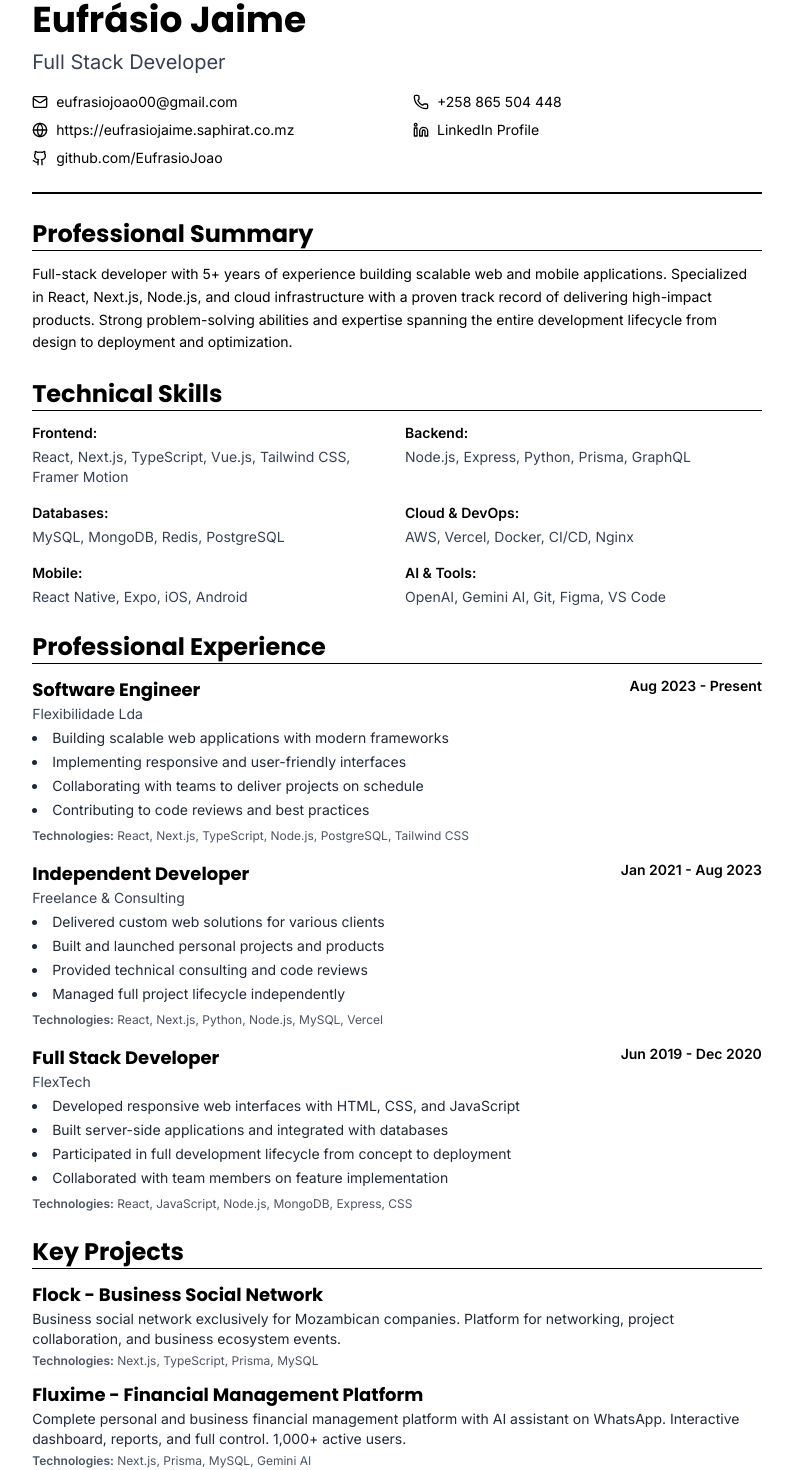
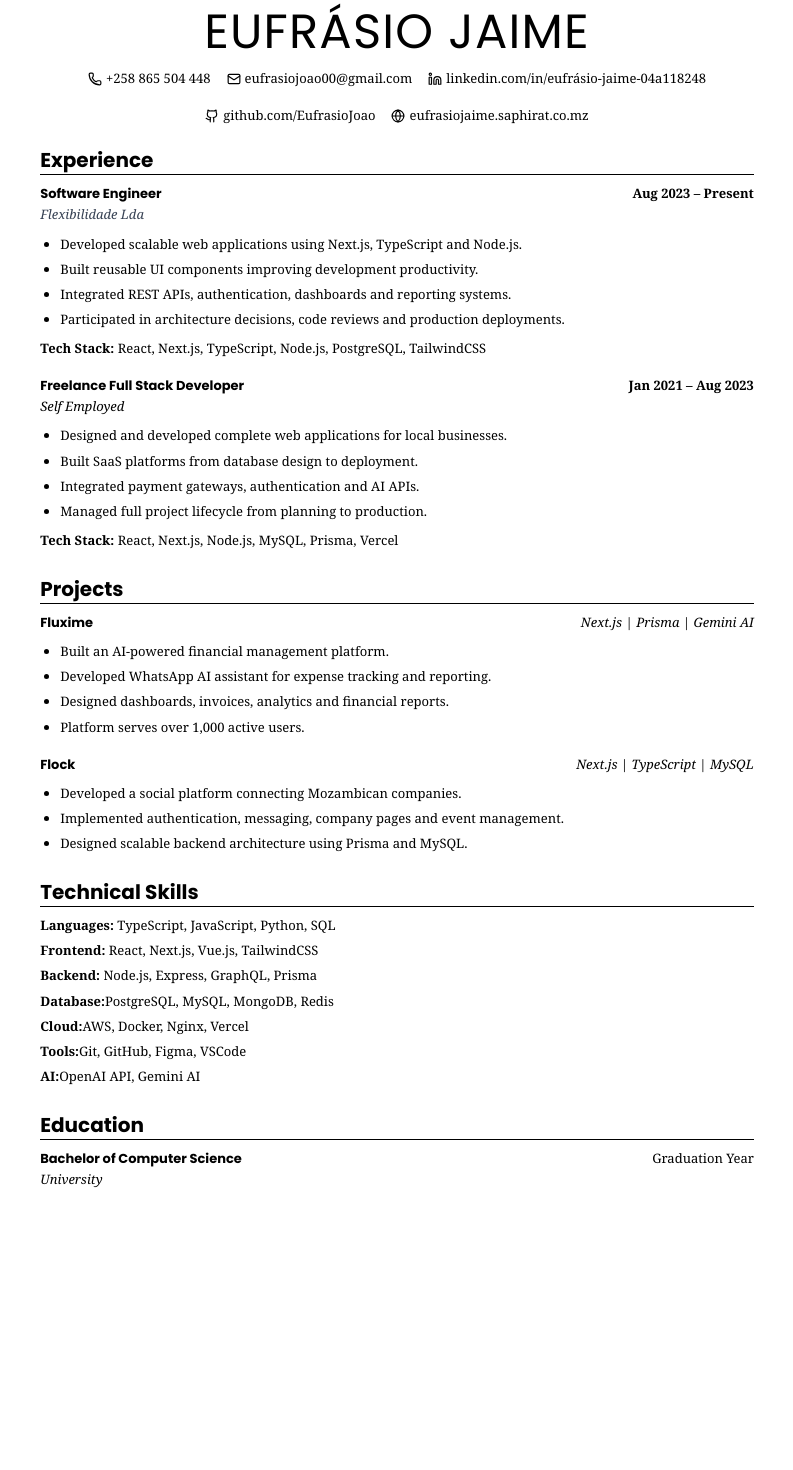
Before and after one commit to EufrasioJoao/my-portfolio-2.0, a Next.js app: page /resume in a window 1280 px wide. Shown: the part 32-1502 px from the top of the page, without its empty margins (243-1036 px from the left). After the commit the page ends 1262 px from the top, so only its background shows below. Built offline with nearby package versions, Linux system fonts and the light colour scheme.

Commit message:
Refactor ResumePage component and update layout

```diff
--- a/app/resume/page.tsx
+++ b/app/resume/page.tsx
@@ -1,234 +1,354 @@
-import { Mail, Phone, Globe, Linkedin, Github } from "lucide-react";
+import {
+  Mail,
+  Phone,
+  Globe,
+  Github,
+  Linkedin,
+} from "lucide-react";
 
-export default function ResumePage() {
+export default function Resume() {
   return (
-    <main className="min-h-screen bg-white text-black p-8 max-w-[210mm] mx-auto">
+    <main className="mx-auto max-w-[210mm] bg-white text-black p-10 text-[13px] leading-relaxed font-serif">
+
       {/* Header */}
-      <header className="border-b-2 border-black pb-6 mb-6">
-        <h1 className="text-4xl font-bold mb-2">Eufrásio Jaime</h1>
-        <p className="text-xl text-gray-700 mb-4">Full Stack Developer</p>
 
-        <div className="grid grid-cols-2 gap-x-8 gap-y-2 text-sm">
-          <div className="flex items-center gap-2">
-            <Mail className="w-4 h-4" />
-            <a
-              href="mailto:eufrasiojoao00@gmail.com"
-              className="hover:underline"
-            >
-              eufrasiojoao00@gmail.com
-            </a>
+      <header className="text-center mb-5">
+        <h1 className="text-5xl tracking-wide font-normal uppercase">
+          Eufrásio Jaime
+        </h1>
+
+        <div className="flex flex-wrap justify-center gap-4 mt-3 text-[13px]">
+
+          <div className="flex items-center gap-1">
+            <Phone size={14} />
+            +258 865 504 448
           </div>
-          <div className="flex items-center gap-2">
-            <Phone className="w-4 h-4" />
-            <span>+258 865 504 448</span>
+
+          <div className="flex items-center gap-1">
+            <Mail size={14} />
+            eufrasiojoao00@gmail.com
           </div>
-          <div className="flex items-center gap-2">
-            <Globe className="w-4 h-4" />
-            <a
-              href="https://eufrasiojaime.saphirat.co.mz"
-              className="hover:underline"
-            >
-              https://eufrasiojaime.saphirat.co.mz
-            </a>
+
+          <div className="flex items-center gap-1">
+  <Linkedin size={14} />
+  <a
+    href="https://www.linkedin.com/in/eufr%C3%A1sio-jaime-04a118248/"
+    target="_blank"
+    rel="noopener noreferrer"
+    className="hover:underline"
+  >
+    linkedin.com/in/eufrásio-jaime-04a118248
+  </a>
+</div>
+
+          <div className="flex items-center gap-1">
+            <Github size={14} />
+            github.com/EufrasioJoao
           </div>
-          <div className="flex items-center gap-2">
-            <Linkedin className="w-4 h-4" />
-            <a
-              href="https://www.linkedin.com/in/eufr%C3%A1sio-jaime-04a118248/"
-              className="hover:underline"
-            >
-              LinkedIn Profile
-            </a>
+
+          <div className="flex items-center gap-1">
+            <Globe size={14} />
+            eufrasiojaime.saphirat.co.mz
           </div>
-          <div className="flex items-center gap-2">
-            <Github className="w-4 h-4" />
-            <a
-              href="https://github.com/EufrasioJoao"
-              className="hover:underline"
-            >
-              github.com/EufrasioJoao
-            </a>
-          </div>
+
         </div>
       </header>
 
-      {/* Professional Summary */}
+      {/* EXPERIENCE */}
+
       <section className="mb-6">
-        <h2 className="text-2xl font-bold border-b border-black mb-3">
-          Professional Summary
-        </h2>
-        <p className="text-sm leading-relaxed">
-          Full-stack developer with 5+ years of experience building scalable web
-          and mobile applications. Specialized in React, Next.js, Node.js, and
-          cloud infrastructure with a proven track record of delivering
-          high-impact products. Strong problem-solving abilities and expertise
-          spanning the entire development lifecycle from design to deployment
-          and optimization.
-        </p>
-      </section>
 
-      {/* Technical Skills */}
-      <section className="mb-6">
-        <h2 className="text-2xl font-bold border-b border-black mb-3">
-          Technical Skills
-        </h2>
-        <div className="grid grid-cols-2 gap-4 text-sm">
-          <div>
-            <p className="font-semibold mb-1">Frontend:</p>
-            <p className="text-gray-700">
-              React, Next.js, TypeScript, Vue.js, Tailwind CSS, Framer Motion
-            </p>
-          </div>
-          <div>
-            <p className="font-semibold mb-1">Backend:</p>
-            <p className="text-gray-700">
-              Node.js, Express, Python, Prisma, GraphQL
-            </p>
-          </div>
-          <div>
-            <p className="font-semibold mb-1">Databases:</p>
-            <p className="text-gray-700">MySQL, MongoDB, Redis, PostgreSQL</p>
-          </div>
-          <div>
-            <p className="font-semibold mb-1">Cloud & DevOps:</p>
-            <p className="text-gray-700">AWS, Vercel, Docker, CI/CD, Nginx</p>
-          </div>
-          <div>
-            <p className="font-semibold mb-1">Mobile:</p>
-            <p className="text-gray-700">React Native, Expo, iOS, Android</p>
-          </div>
-          <div>
-            <p className="font-semibold mb-1">AI & Tools:</p>
-            <p className="text-gray-700">
-              OpenAI, Gemini AI, Git, Figma, VS Code
-            </p>
-          </div>
-        </div>
-      </section>
-
-      {/* Professional Experience */}
-      <section className="mb-6">
-        <h2 className="text-2xl font-bold border-b border-black mb-3">
-          Professional Experience
+        <h2 className="font-bold text-xl border-b border-black mb-2">
+          Experience
         </h2>
 
         {/* Flexibilidade */}
+
         <div className="mb-4">
-          <div className="flex justify-between items-start mb-1">
+
+          <div className="flex justify-between">
+
             <div>
-              <h3 className="text-lg font-bold">Software Engineer</h3>
-              <p className="text-sm text-gray-700">Flexibilidade Lda</p>
+
+              <h3 className="font-bold">
+                Software Engineer
+              </h3>
+
+              <p className="italic text-gray-700">
+                Flexibilidade Lda
+              </p>
+
             </div>
-            <div className="text-right text-sm">
-              <p className="font-semibold">Aug 2023 - Present</p>
+
+            <div className="text-right">
+
+              <p className="font-semibold">
+                Aug 2023 – Present
+              </p>
+
             </div>
+
           </div>
-          <ul className="list-disc list-inside text-sm space-y-1 text-gray-800">
-            <li>Building scalable web applications with modern frameworks</li>
-            <li>Implementing responsive and user-friendly interfaces</li>
-            <li>Collaborating with teams to deliver projects on schedule</li>
-            <li>Contributing to code reviews and best practices</li>
+
+          <ul className="list-disc ml-5 mt-2 space-y-1">
+
+            <li>
+              Developed scalable web applications using
+              Next.js, TypeScript and Node.js.
+            </li>
+
+            <li>
+              Built reusable UI components improving
+              development productivity.
+            </li>
+
+            <li>
+              Integrated REST APIs, authentication,
+              dashboards and reporting systems.
+            </li>
+
+            <li>
+              Participated in architecture decisions,
+              code reviews and production deployments.
+            </li>
+
           </ul>
-          <p className="text-xs text-gray-600 mt-2">
-            <span className="font-semibold">Technologies:</span> React, Next.js,
-            TypeScript, Node.js, PostgreSQL, Tailwind CSS
+
+          <p className="mt-2">
+            <strong>Tech Stack:</strong> React, Next.js,
+            TypeScript, Node.js, PostgreSQL, TailwindCSS
           </p>
+
         </div>
 
         {/* Freelance */}
+
         <div className="mb-4">
-          <div className="flex justify-between items-start mb-1">
+
+          <div className="flex justify-between">
+
             <div>
-              <h3 className="text-lg font-bold">Independent Developer</h3>
-              <p className="text-sm text-gray-700">Freelance & Consulting</p>
+
+              <h3 className="font-bold">
+                Freelance Full Stack Developer
+              </h3>
+
+              <p className="italic">
+                Self Employed
+              </p>
+
             </div>
-            <div className="text-right text-sm">
-              <p className="font-semibold">Jan 2021 - Aug 2023</p>
+
+            <div>
+
+              <p className="font-semibold">
+                Jan 2021 – Aug 2023
+              </p>
+
             </div>
+
           </div>
-          <ul className="list-disc list-inside text-sm space-y-1 text-gray-800">
-            <li>Delivered custom web solutions for various clients</li>
-            <li>Built and launched personal projects and products</li>
-            <li>Provided technical consulting and code reviews</li>
-            <li>Managed full project lifecycle independently</li>
+
+          <ul className="list-disc ml-5 mt-2 space-y-1">
+
+            <li>
+              Designed and developed complete web
+              applications for local businesses.
+            </li>
+
+            <li>
+              Built SaaS platforms from database design
+              to deployment.
+            </li>
+
+            <li>
+              Integrated payment gateways,
+              authentication and AI APIs.
+            </li>
+
+            <li>
+              Managed full project lifecycle from planning
+              to production.
+            </li>
+
           </ul>
-          <p className="text-xs text-gray-600 mt-2">
-            <span className="font-semibold">Technologies:</span> React, Next.js,
-            Python, Node.js, MySQL, Vercel
+
+          <p className="mt-2">
+            <strong>Tech Stack:</strong> React,
+            Next.js, Node.js, MySQL, Prisma, Vercel
           </p>
+
         </div>
 
-        {/* FlexTech */}
-        <div className="mb-4">
-          <div className="flex justify-between items-start mb-1">
-            <div>
-              <h3 className="text-lg font-bold">Full Stack Developer</h3>
-              <p className="text-sm text-gray-700">FlexTech</p>
-            </div>
-            <div className="text-right text-sm">
-              <p className="font-semibold">Jun 2019 - Dec 2020</p>
-            </div>
-          </div>
-          <ul className="list-disc list-inside text-sm space-y-1 text-gray-800">
-            <li>
-              Developed responsive web interfaces with HTML, CSS, and JavaScript
-            </li>
-            <li>
-              Built server-side applications and integrated with databases
-            </li>
-            <li>
-              Participated in full development lifecycle from concept to
-              deployment
-            </li>
-            <li>Collaborated with team members on feature implementation</li>
-          </ul>
-          <p className="text-xs text-gray-600 mt-2">
-            <span className="font-semibold">Technologies:</span> React,
-            JavaScript, Node.js, MongoDB, Express, CSS
-          </p>
-        </div>
       </section>
 
-      {/* Key Projects */}
+      {/* PROJECTS */}
+
       <section className="mb-6">
-        <h2 className="text-2xl font-bold border-b border-black mb-3">
-          Key Projects
+
+        <h2 className="font-bold text-xl border-b border-black mb-2">
+          Projects
         </h2>
 
-        <div className="space-y-3">
-          {/* Flock */}
-          <div>
-            <h3 className="text-lg font-bold">
-              Flock - Business Social Network
+        {/* Fluxime */}
+
+        <div className="mb-4">
+
+          <div className="flex justify-between">
+
+            <h3 className="font-bold">
+              Fluxime
             </h3>
-            <p className="text-sm text-gray-800 mb-1">
-              Business social network exclusively for Mozambican companies.
-              Platform for networking, project collaboration, and business
-              ecosystem events.
-            </p>
-            <p className="text-xs text-gray-600">
-              <span className="font-semibold">Technologies:</span> Next.js,
-              TypeScript, Prisma, MySQL
-            </p>
+
+            <span className="italic">
+              Next.js | Prisma | Gemini AI
+            </span>
+
           </div>
 
-          {/* Fluxime */}
+          <ul className="list-disc ml-5 mt-2 space-y-1">
+
+            <li>
+              Built an AI-powered financial management
+              platform.
+            </li>
+
+            <li>
+              Developed WhatsApp AI assistant for expense
+              tracking and reporting.
+            </li>
+
+            <li>
+              Designed dashboards, invoices,
+              analytics and financial reports.
+            </li>
+
+            <li>
+              Platform serves over 1,000 active users.
+            </li>
+
+          </ul>
+
+        </div>
+
+        {/* Flock */}
+
+        <div>
+
+          <div className="flex justify-between">
+
+            <h3 className="font-bold">
+              Flock
+            </h3>
+
+            <span className="italic">
+              Next.js | TypeScript | MySQL
+            </span>
+
+          </div>
+
+          <ul className="list-disc ml-5 mt-2 space-y-1">
+
+            <li>
+              Developed a social platform connecting
+              Mozambican companies.
+            </li>
+
+            <li>
+              Implemented authentication, messaging,
+              company pages and event management.
+            </li>
+
+            <li>
+              Designed scalable backend architecture
+              using Prisma and MySQL.
+            </li>
+
+          </ul>
+
+        </div>
+
+      </section>
+
+      {/* SKILLS */}
+
+      <section className="mb-6">
+
+        <h2 className="font-bold text-xl border-b border-black mb-2">
+          Technical Skills
+        </h2>
+
+        <div className="space-y-1">
+
+          <p>
+            <strong>Languages:</strong> TypeScript,
+            JavaScript, Python, SQL
+          </p>
+
+          <p>
+            <strong>Frontend:</strong> React,
+            Next.js, Vue.js, TailwindCSS
+          </p>
+
+          <p>
+            <strong>Backend:</strong> Node.js,
+            Express, GraphQL, Prisma
+          </p>
+
+          <p>
+            <strong>Database:</strong>
+            PostgreSQL, MySQL, MongoDB, Redis
+          </p>
+
+          <p>
+            <strong>Cloud:</strong>
+            AWS, Docker, Nginx, Vercel
+          </p>
+
+          <p>
+            <strong>Tools:</strong>
+            Git, GitHub, Figma, VSCode
+          </p>
+
+          <p>
+            <strong>AI:</strong>
+            OpenAI API, Gemini AI
+          </p>
+
+        </div>
+
+      </section>
+
+      {/* EDUCATION */}
+
+      <section>
+
+        <h2 className="font-bold text-xl border-b border-black mb-2">
+          Education
+        </h2>
+
+        <div className="flex justify-between">
+
           <div>
-            <h3 className="text-lg font-bold">
-              Fluxime - Financial Management Platform
+
+            <h3 className="font-bold">
+              Bachelor of Computer Science
             </h3>
-            <p className="text-sm text-gray-800 mb-1">
-              Complete personal and business financial management platform with
-              AI assistant on WhatsApp. Interactive dashboard, reports, and full
-              control. 1,000+ active users.
+
+            <p className="italic">
+              University
             </p>
-            <p className="text-xs text-gray-600">
-              <span className="font-semibold">Technologies:</span> Next.js,
-              Prisma, MySQL, Gemini AI
-            </p>
+
           </div>
+
+          <p>
+            Graduation Year
+          </p>
+
         </div>
+
       </section>
+
     </main>
   );
 }
```
